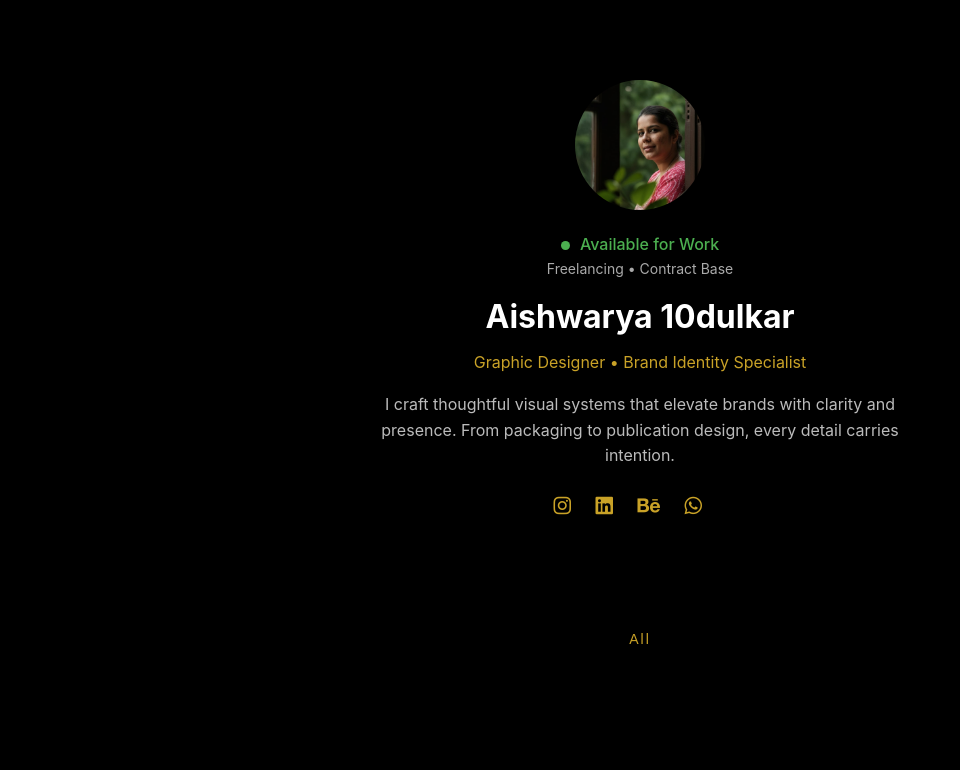
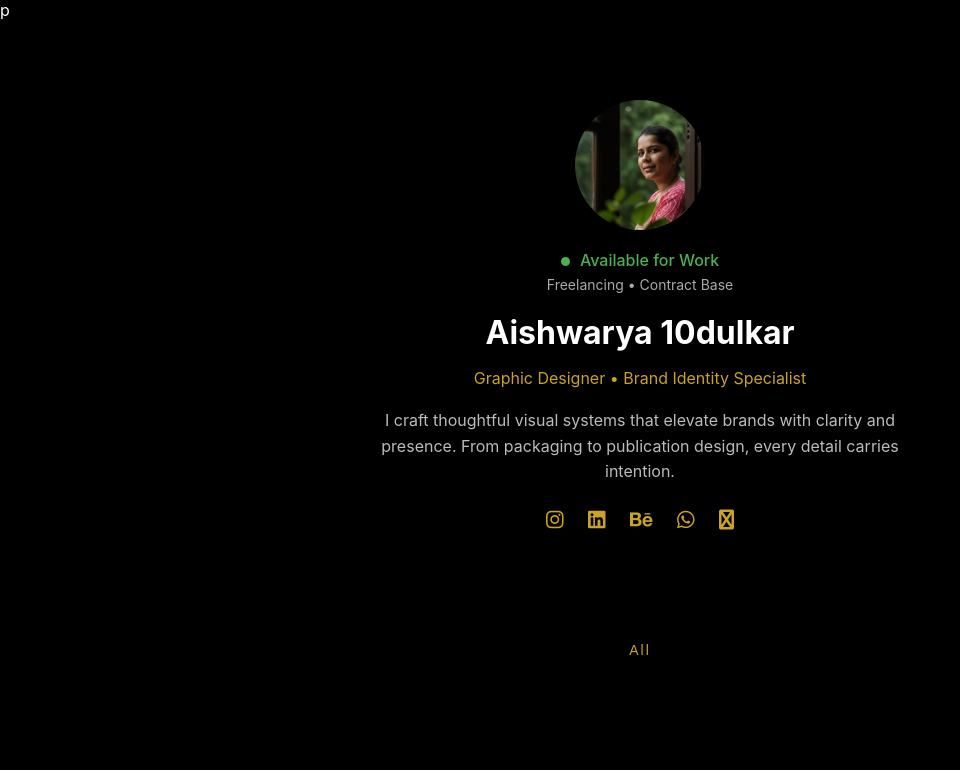
Before and after one commit to abhilashmarathe/aishwarya-portfolio, a Django app: page / in a window 1280 px wide. Shown: the top 770 px of the page, without its empty margins (0-960 px from the left). Run offline with Django 5.2, Linux system fonts and the light colour scheme; data that the repository does not hold is empty.

Commit message:
Change mail icon to envelope in index.html

```diff
--- a/templates/index.html
+++ b/templates/index.html
@@ -1,4 +1,4 @@
-{% load static %}
+p{% load static %}
 <!DOCTYPE html>
 <html>
 <head>
@@ -228,7 +228,7 @@
                 <a href="https://www.linkedin.com/in/aishwarya-tendulkar/" target="_blank"><i class="fa-brands fa-linkedin"></i></a>
                 <a href="https://www.behance.net/aishwarya10" target="_blank"><i class="fa-brands fa-behance"></i></a>
                 <a href="https://wa.me/8888549911?text=Hello! Want to know more about your work" target="_blank"><i class="fa-brands fa-whatsapp"></i></a>
-                <a href="mailto:aishatendulkar@gmail.com" target="_blank"><i class="fa-brands fa-mail"></i></a>
+                <a href="mailto:aishatendulkar@gmail.com" target="_blank"><i class="fa-brands fa-envelope"></i></a>
             </div>
 
         </div>
```
